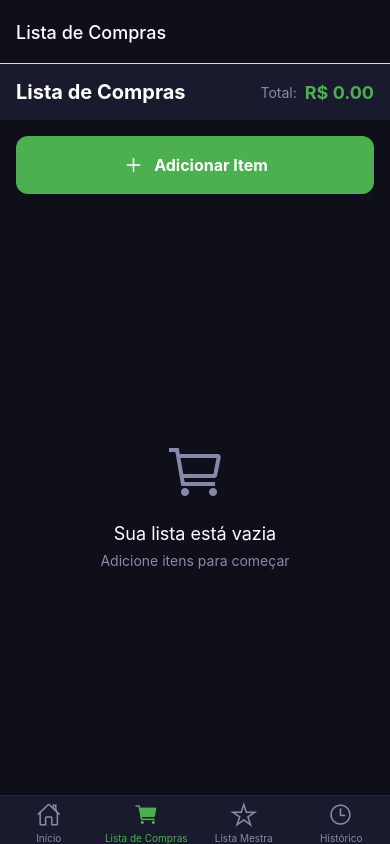
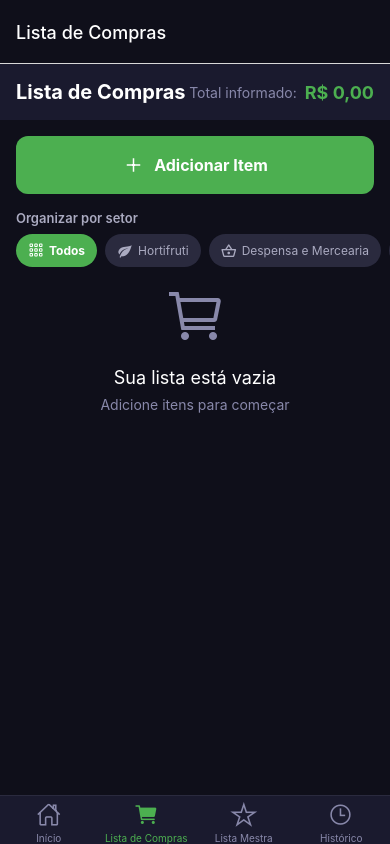
Before and after one commit to adesioms/market-app, a React Native app in the folder mercado-app/: screen /Lista in a window 390 px wide. Built offline with nearby package versions, Linux system fonts and the light colour scheme.

Commit message:
Corrigir fluxo de preços e lista de compras

```diff
--- a/mercado-app/src/screens/HistoryScreen.js
+++ b/mercado-app/src/screens/HistoryScreen.js
@@ -2,7 +2,7 @@ import React, { useState, useEffect, useCallback } from 'react';
 import { View, Text, FlatList, StyleSheet, TouchableOpacity, Modal, ScrollView, Alert } from 'react-native';
 import { Ionicons, MaterialCommunityIcons } from '@expo/vector-icons';
 import { useFocusEffect } from '@react-navigation/native';
-import { getPurchaseHistory, removeFromPurchaseHistory, CATEGORIES } from '../utils/storage';
+import { getPurchaseHistory, removeFromPurchaseHistory, getItemTotal, CATEGORIES } from '../utils/storage';
 
 export default function HistoryScreen() {
   const [history, setHistory] = useState([]);
@@ -74,13 +74,7 @@ export default function HistoryScreen() {
 
   const monthNames = ['Jan', 'Fev', 'Mar', 'Abr', 'Mai', 'Jun', 'Jul', 'Ago', 'Set', 'Out', 'Nov', 'Dez'];
 
-  const getTotalFiltered = () => {
-    return filteredHistory.reduce((sum, item) => {
-      const price = Number(item.price) || 0;
-      const quantity = Number(item.quantity) || 1;
-      return sum + (price * quantity);
-    }, 0);
-  };
+  const getTotalFiltered = () => filteredHistory.reduce((sum, item) => sum + getItemTotal(item), 0);
 
   const renderCategoryBadge = (category) => {
     const catConfig = CATEGORIES.find(c => c.id === category) || CATEGORIES[0];
@@ -111,15 +105,19 @@ export default function HistoryScreen() {
 
       <View style={styles.cardBody}>
         <View style={styles.infoRow}>
-          <Text style={styles.infoLabel}>Preço:</Text>
-          <Text style={styles.infoValue}>R$ {parseFloat(item.price).toFixed(2)}</Text>
+          <Text style={styles.infoLabel}>Valor total:</Text>
+          <Text style={styles.infoValue}>
+            {item.price !== null && item.price !== undefined
+              ? `R$ ${getItemTotal(item).toFixed(2).replace('.', ',')}`
+              : 'A informar'}
+          </Text>
         </View>
 
         {item.originalPrice && item.isPromotion && (
           <View style={styles.infoRow}>
             <Text style={styles.infoLabel}>De: R$ {parseFloat(item.originalPrice).toFixed(2)}</Text>
             <Text style={[styles.infoValue, { color: '#4CAF50' }]}>
-              Economia: R$ {(parseFloat(item.originalPrice) - parseFloat(item.price)).toFixed(2)}
+              Economia: R$ {(parseFloat(item.originalPrice) - parseFloat(item.price)).toFixed(2).replace('.', ',')}
             </Text>
           </View>
         )}
--- a/mercado-app/src/screens/ShoppingListScreen.js
+++ b/mercado-app/src/screens/ShoppingListScreen.js
@@ -2,7 +2,19 @@ import React, { useState, useCallback } from 'react';
 import { View, Text, StyleSheet, FlatList, TouchableOpacity, Modal, TextInput, Alert, ScrollView } from 'react-native';
 import { Ionicons, MaterialCommunityIcons } from '@expo/vector-icons';
 import { useFocusEffect } from '@react-navigation/native';
-import { getShoppingList, addToShoppingList, updateShoppingItem, removeFromShoppingList, markAsPurchased, searchSuggestions, getPurchaseDefaults, CATEGORIES, UNITS } from '../utils/storage';
+import { getShoppingList, addToShoppingList, updateShoppingItem, removeFromShoppingList, markAsPurchased, searchSuggestions, getPurchaseDefaults, getItemTotal, CATEGORIES, UNITS } from '../utils/storage';
+
+const onlyDigits = (value) => String(value || '').replace(/\D/g, '');
+const parseMoneyDigits = (digits) => digits ? Number(digits) / 100 : null;
+const formatMoneyDigits = (digits) => {
+  if (!digits) return '';
+  const amount = Number(digits) / 100;
+  return amount.toFixed(2).replace('.', ',');
+};
+const moneyDigitsFromValue = (value) => {
+  if (value === null || value === undefined || value === '') return '';
+  return String(Math.round(Number(value) * 100));
+};
 
 export default function ShoppingListScreen() {
   const [shoppingList, setShoppingList] = useState([]);
@@ -14,8 +26,9 @@ export default function ShoppingListScreen() {
   const [editingItem, setEditingItem] = useState(null);
   const [searchQuery, setSearchQuery] = useState('');
   const [suggestions, setSuggestions] = useState([]);
-  const [purchaseData, setPurchaseData] = useState({ price: '', quantity: '1', unit: 'un', isPromotion: false, originalPrice: '' });
+  const [purchaseData, setPurchaseData] = useState({ priceDigits: '', quantity: '1', unit: 'un', isPromotion: false, originalPriceDigits: '' });
   const [unitModalVisible, setUnitModalVisible] = useState(false);
+  const [selectedCategory, setSelectedCategory] = useState(null);
 
   const loadList = useCallback(async () => {
     const list = await getShoppingList();
@@ -86,7 +99,10 @@ export default function ShoppingListScreen() {
       id: item.id,
       name: item.name || '',
       brand: item.brand || '',
-      category: item.category || 'outros'
+      category: item.category || 'outros',
+      quantity: String(item.quantity ?? getPurchaseDefaults(item.category).quantity),
+      unit: item.unit || getPurchaseDefaults(item.category).unit,
+      priceDigits: moneyDigitsFromValue(item.price)
     });
     setEditModalVisible(true);
   };
@@ -98,10 +114,20 @@ export default function ShoppingListScreen() {
       return;
     }
 
+    const quantity = Number.parseFloat(String(editingItem.quantity || '').replace(',', '.'));
+    if (!quantity || quantity <= 0) {
+      Alert.alert('Erro', 'Informe uma quantidade válida');
+      return;
+    }
+
     const saved = await updateShoppingItem(editingItem.id, {
       name,
       brand: editingItem.brand.trim(),
-      category: editingItem.category
+      category: editingItem.category,
+      quantity,
+      unit: editingItem.unit,
+      price: parseMoneyDigits(editingItem.priceDigits),
+      priceIsTotal: true
     });
 
     if (!saved) {
@@ -122,27 +148,29 @@ export default function ShoppingListScreen() {
 
     setSelectedItem(item);
     setPurchaseData({
-      price: '',
+      priceDigits: moneyDigitsFromValue(item.price),
       quantity: String(item.quantity ?? defaults.quantity),
       unit,
-      isPromotion: false,
-      originalPrice: ''
+      isPromotion: Boolean(item.isPromotion),
+      originalPriceDigits: moneyDigitsFromValue(item.originalPrice)
     });
     setPurchaseModalVisible(true);
   };
 
   const handleConfirmPurchase = async () => {
-    if (!purchaseData.price || parseFloat(purchaseData.price) <= 0) {
-      Alert.alert('Erro', 'Digite um preço válido');
+    const quantity = Number.parseFloat(String(purchaseData.quantity || '').replace(',', '.'));
+    if (!quantity || quantity <= 0) {
+      Alert.alert('Erro', 'Digite uma quantidade válida');
       return;
     }
 
     const purchased = await markAsPurchased(selectedItem.id, {
-      price: parseFloat(purchaseData.price),
-      quantity: parseFloat(purchaseData.quantity) || 1,
+      price: parseMoneyDigits(purchaseData.priceDigits),
+      priceIsTotal: true,
+      quantity,
       unit: purchaseData.unit,
       isPromotion: purchaseData.isPromotion,
-      originalPrice: purchaseData.isPromotion ? parseFloat(purchaseData.originalPrice) : null
+      originalPrice: purchaseData.isPromotion ? parseMoneyDigits(purchaseData.originalPriceDigits) : null
     });
 
     if (!purchased) {
@@ -165,21 +193,23 @@ export default function ShoppingListScreen() {
     ]);
   };
 
-  const calculateTotal = () => {
-    let total = 0;
-    shoppingList.forEach(item => {
-      if (item.status === 'purchased' && item.price && item.quantity) {
-        total += item.price * item.quantity;
-      }
+  const calculateTotal = () => shoppingList
+    .filter(item => item.status === 'purchased')
+    .reduce((total, item) => total + getItemTotal(item), 0);
+
+  const categoryOrder = CATEGORIES.reduce((order, category, index) => ({ ...order, [category.id]: index }), {});
+  const filteredItems = [...(selectedCategory
+    ? shoppingList.filter(item => item.category === selectedCategory)
+    : shoppingList)].sort((first, second) => {
+      const categoryDifference = (categoryOrder[first.category] ?? 999) - (categoryOrder[second.category] ?? 999);
+      return categoryDifference || String(first.name || '').localeCompare(String(second.name || ''), 'pt-BR');
     });
-    return total;
-  };
-
-  const pendingItems = shoppingList.filter(item => item.status === 'pending');
-  const purchasedItems = shoppingList.filter(item => item.status === 'purchased');
+  const pendingItems = filteredItems.filter(item => item.status === 'pending');
+  const purchasedItems = filteredItems.filter(item => item.status === 'purchased');
 
   const renderItem = ({ item }) => {
     const category = CATEGORIES.find(c => c.id === item.category);
+    const total = getItemTotal(item);
 
     return (
       <View style={[styles.itemCard, item.status === 'purchased' && styles.itemPurchased]}>
@@ -201,11 +231,14 @@ export default function ShoppingListScreen() {
               </Text>
             ) : null}
             <Text style={styles.itemCategory}>{category?.name || 'Outros'}</Text>
-            {item.status === 'purchased' && item.price && (
+            <Text style={styles.itemQuantity}>{item.quantity || 1} {item.unit || 'un'}</Text>
+            {item.price !== null && item.price !== undefined ? (
               <Text style={styles.itemPrice}>
-                R$ {(item.price * item.quantity).toFixed(2)}
+                R$ {total.toFixed(2).replace('.', ',')}
                 {item.isPromotion && <Text style={styles.promotionBadge}> PROMO</Text>}
               </Text>
+            ) : (
+              <Text style={styles.itemPendingPrice}>Preço a informar no caixa</Text>
             )}
           </View>
         </TouchableOpacity>
@@ -231,12 +264,13 @@ export default function ShoppingListScreen() {
 
   return (
     <View style={styles.container}>
+      <ScrollView style={styles.listScroll} contentContainerStyle={styles.listContent} nestedScrollEnabled>
       {/* Header com Total */}
       <View style={styles.header}>
         <Text style={styles.headerTitle}>Lista de Compras</Text>
         <View style={styles.totalContainer}>
-          <Text style={styles.totalLabel}>Total:</Text>
-          <Text style={styles.totalValue}>R$ {calculateTotal().toFixed(2)}</Text>
+          <Text style={styles.totalLabel}>Total informado:</Text>
+          <Text style={styles.totalValue}>R$ {calculateTotal().toFixed(2).replace('.', ',')}</Text>
         </View>
       </View>
 
@@ -245,6 +279,29 @@ export default function ShoppingListScreen() {
         <Ionicons name="add" size={24} color="#fff" />
         <Text style={styles.addButtonText}>Adicionar Item</Text>
       </TouchableOpacity>
+
+      <View style={styles.filterSection}>
+        <Text style={styles.filterLabel}>Organizar por setor</Text>
+        <ScrollView horizontal showsHorizontalScrollIndicator={false} contentContainerStyle={styles.filterScrollContent}>
+          <TouchableOpacity
+            style={[styles.filterChip, !selectedCategory && styles.filterChipActive]}
+            onPress={() => setSelectedCategory(null)}
+          >
+            <Ionicons name="apps-outline" size={16} color={!selectedCategory ? '#fff' : '#aaaac0'} />
+            <Text style={[styles.filterChipText, !selectedCategory && styles.filterChipTextActive]}>Todos</Text>
+          </TouchableOpacity>
+          {CATEGORIES.map(category => (
+            <TouchableOpacity
+              key={category.id}
+              style={[styles.filterChip, selectedCategory === category.id && { backgroundColor: category.color }]}
+              onPress={() => setSelectedCategory(category.id)}
+            >
+              <MaterialCommunityIcons name={category.icon} size={16} color={selectedCategory === category.id ? '#fff' : '#aaaac0'} />
+              <Text style={[styles.filterChipText, selectedCategory === category.id && styles.filterChipTextActive]}>{category.name}</Text>
+            </TouchableOpacity>
+          ))}
+        </ScrollView>
+      </View>
 
       {/* Lista Pendentes */}
       {pendingItems.length > 0 && (
@@ -279,6 +336,16 @@ export default function ShoppingListScreen() {
           <Text style={styles.emptySubtext}>Adicione itens para começar</Text>
         </View>
       )}
+
+      {shoppingList.length > 0 && filteredItems.length === 0 && (
+        <View style={styles.filteredEmptyContainer}>
+          <Ionicons name="filter-outline" size={40} color="#8888aa" />
+          <Text style={styles.emptyText}>Nenhum item neste setor</Text>
+          <Text style={styles.emptySubtext}>Escolha outro setor para ver os produtos.</Text>
+        </View>
+      )}
+
+      </ScrollView>
 
       {/* Modal Adicionar Item */}
       <Modal visible={modalVisible} animationType="slide" transparent onRequestClose={() => setModalVisible(false)}>
@@ -363,6 +430,46 @@ export default function ShoppingListScreen() {
                 onChangeText={(brand) => setEditingItem({ ...editingItem, brand })}
               />
 
+              <View style={styles.row}>
+                <View style={[styles.fieldColumn, styles.halfField, styles.leftField]}>
+                  <Text style={styles.label}>Quantidade</Text>
+                  <TextInput
+                    style={styles.input}
+                    placeholder="1"
+                    placeholderTextColor="#8888aa"
+                    keyboardType="decimal-pad"
+                    value={editingItem?.quantity || ''}
+                    onChangeText={(quantity) => setEditingItem({ ...editingItem, quantity })}
+                  />
+                </View>
+                <View style={[styles.fieldColumn, styles.halfField]}>
+                  <Text style={styles.label}>Valor total (R$)</Text>
+                  <TextInput
+                    style={styles.input}
+                    placeholder="Opcional"
+                    placeholderTextColor="#8888aa"
+                    keyboardType="decimal-pad"
+                    value={formatMoneyDigits(editingItem?.priceDigits)}
+                    onChangeText={(value) => setEditingItem({ ...editingItem, priceDigits: onlyDigits(value) })}
+                  />
+                </View>
+              </View>
+
+              <Text style={styles.label}>Unidade</Text>
+              <ScrollView horizontal showsHorizontalScrollIndicator={false} style={styles.unitsScroll}>
+                <View style={styles.unitsContainer}>
+                  {UNITS.map(unit => (
+                    <TouchableOpacity
+                      key={unit}
+                      style={[styles.unitChip, editingItem?.unit === unit && styles.unitChipActive]}
+                      onPress={() => setEditingItem({ ...editingItem, unit })}
+                    >
+                      <Text style={[styles.unitChipText, editingItem?.unit === unit && styles.unitChipTextActive]}>{unit}</Text>
+                    </TouchableOpacity>
+                  ))}
+                </View>
+              </ScrollView>
+
               <Text style={styles.label}>Categoria</Text>
               <View style={styles.categorySelector}>
                 {CATEGORIES.map(cat => (
@@ -400,12 +507,13 @@ export default function ShoppingListScreen() {
 
             <TextInput
               style={styles.input}
-              placeholder={`Preço por ${purchaseData.unit} (R$)`}
+              placeholder="Valor total pago (opcional)"
               placeholderTextColor="#8888aa"
               keyboardType="numeric"
-              value={purchaseData.price}
-              onChangeText={(text) => setPurchaseData({...purchaseData, price: text})}
+              value={formatMoneyDigits(purchaseData.priceDigits)}
+              onChangeText={(value) => setPurchaseData({ ...purchaseData, priceDigits: onlyDigits(value) })}
             />
+            <Text style={styles.helperText}>Opcional no planejamento. Digite só os números: 800 = R$ 8,00; 8 = R$ 0,08.</Text>
 
             <View style={styles.row}>
               <TextInput
@@ -434,18 +542,18 @@ export default function ShoppingListScreen() {
             {purchaseData.isPromotion && (
               <TextInput
                 style={styles.input}
-                placeholder="Preço Original (R$)"
+                placeholder="Valor original total (opcional)"
                 placeholderTextColor="#8888aa"
                 keyboardType="numeric"
-                value={purchaseData.originalPrice}
-                onChangeText={(text) => setPurchaseData({...purchaseData, originalPrice: text})}
+                value={formatMoneyDigits(purchaseData.originalPriceDigits)}
+                onChangeText={(value) => setPurchaseData({ ...purchaseData, originalPriceDigits: onlyDigits(value) })}
               />
             )}
 
-            {purchaseData.price && purchaseData.quantity && purchaseData.originalPrice && (
+            {purchaseData.priceDigits && purchaseData.originalPriceDigits && (
               <View style={styles.savingsContainer}>
                 <Text style={styles.savingsText}>
-                  Economia: R$ {((parseFloat(purchaseData.originalPrice) - parseFloat(purchaseData.price)) * parseFloat(purchaseData.quantity)).toFixed(2)}
+                  Economia: R$ {((parseMoneyDigits(purchaseData.originalPriceDigits) || 0) - (parseMoneyDigits(purchaseData.priceDigits) || 0)).toFixed(2).replace('.', ',')}
                 </Text>
               </View>
             )}
@@ -502,6 +610,15 @@ const styles = StyleSheet.create({
   addButtonText: { color: '#fff', fontSize: 16, fontWeight: 'bold', marginLeft: 8 },
   section: { paddingHorizontal: 16, marginBottom: 16 },
   sectionTitle: { color: '#fff', fontSize: 16, fontWeight: 'bold', marginBottom: 8 },
+  filterSection: { marginBottom: 12 },
+  filterLabel: { color: '#aaaac0', fontSize: 13, fontWeight: '600', marginHorizontal: 16, marginBottom: 8 },
+  filterScrollContent: { paddingHorizontal: 16, paddingBottom: 2 },
+  filterChip: { flexDirection: 'row', alignItems: 'center', backgroundColor: '#2a2a3e', borderRadius: 18, paddingHorizontal: 12, paddingVertical: 8, marginRight: 8 },
+  filterChipActive: { backgroundColor: '#4CAF50' },
+  filterChipText: { color: '#aaaac0', fontSize: 12, marginLeft: 5 },
+  filterChipTextActive: { color: '#fff', fontWeight: 'bold' },
+  listScroll: { flex: 1 },
+  listContent: { paddingBottom: 24 },
   itemCard: { backgroundColor: '#1a1a2e', padding: 12, borderRadius: 12, marginBottom: 8, flexDirection: 'row', alignItems: 'center' },
   itemPurchased: { opacity: 0.7 },
   itemLeft: { flexDirection: 'row', alignItems: 'center', flex: 1 },
@@ -510,14 +627,17 @@ const styles = StyleSheet.create({
   itemName: { color: '#fff', fontSize: 16, fontWeight: 'bold' },
   itemBrand: { color: '#8888aa', fontSize: 14 },
   itemCategory: { color: '#8888aa', fontSize: 12, marginTop: 2 },
+  itemQuantity: { color: '#c0c0d0', fontSize: 12, marginTop: 2 },
   itemPrice: { color: '#4CAF50', fontSize: 14, fontWeight: 'bold', marginTop: 4 },
+  itemPendingPrice: { color: '#FFB74D', fontSize: 12, marginTop: 4 },
   itemTextPurchased: { textDecorationLine: 'line-through' },
   promotionBadge: { backgroundColor: '#FF9800', color: '#fff', fontSize: 10, paddingHorizontal: 4, borderRadius: 4, marginLeft: 4 },
   itemActions: { flexDirection: 'row', alignItems: 'center', gap: 12 },
   buyButton: { backgroundColor: '#4CAF50', padding: 8, borderRadius: 8 },
   emptyContainer: { flex: 1, justifyContent: 'center', alignItems: 'center' },
   emptyText: { color: '#fff', fontSize: 18, marginTop: 16 },
-  emptySubtext: { color: '#8888aa', fontSize: 14, marginTop: 8 },
+  emptySubtext: { color: '#8888aa', fontSize: 14, marginTop: 8, textAlign: 'center' },
+  filteredEmptyContainer: { padding: 32, justifyContent: 'center', alignItems: 'center' },
   modalOverlay: { flex: 1, backgroundColor: 'rgba(0,0,0,0.8)', justifyContent: 'flex-end' },
   modalContent: { backgroundColor: '#1a1a2e', padding: 24, borderTopLeftRadius: 24, borderTopRightRadius: 24 },
   formModalContent: { backgroundColor: '#1a1a2e', borderTopLeftRadius: 24, borderTopRightRadius: 24, maxHeight: '88%' },
@@ -526,7 +646,11 @@ const styles = StyleSheet.create({
   purchaseProductName: { color: '#4CAF50', fontSize: 18, textAlign: 'center', marginBottom: 4 },
   purchaseProductBrand: { color: '#8888aa', fontSize: 14, textAlign: 'center', marginBottom: 16 },
   input: { backgroundColor: '#2a2a3e', color: '#fff', padding: 12, borderRadius: 8, marginBottom: 12 },
+  helperText: { color: '#8888aa', fontSize: 12, lineHeight: 17, marginTop: -6, marginBottom: 12 },
   row: { flexDirection: 'row', gap: 8 },
+  fieldColumn: { marginBottom: 12 },
+  halfField: { flex: 1 },
+  leftField: { marginRight: 8 },
   unitButton: { backgroundColor: '#2a2a3e', padding: 12, borderRadius: 8, justifyContent: 'center', minWidth: 80, alignItems: 'center' },
   unitButtonText: { color: '#fff', fontSize: 16 },
   promotionRow: { flexDirection: 'row', alignItems: 'center', marginBottom: 12 },
--- a/mercado-app/src/utils/storage.js
+++ b/mercado-app/src/utils/storage.js
@@ -54,6 +54,12 @@ const CATEGORY_PURCHASE_DEFAULTS = {
 export const getPurchaseDefaults = (categoryId) => {
   const category = normalizeCategoryId(categoryId);
   return CATEGORY_PURCHASE_DEFAULTS[category] || { quantity: '1', unit: 'un' };
+};
+
+export const getItemTotal = (item) => {
+  const price = Number(item?.price) || 0;
+  const quantity = Number(item?.quantity) || 1;
+  return item?.priceIsTotal ? price : price * quantity;
 };
 
 // Lista Mestra
@@ -150,6 +156,7 @@ export const addToShoppingList = async (item) => {
       status: 'pending', // pending, purchased
       purchaseDate: null,
       price: null,
+      priceIsTotal: true,
       quantity: item.quantity ?? defaults.quantity,
       unit: item.unit ?? defaults.unit,
       isPromotion: false,
@@ -166,13 +173,20 @@ export const addToShoppingList = async (item) => {
 export const updateShoppingItem = async (id, updates) => {
   try {
     const current = await getShoppingList();
+    const existing = current.find(item => item.id === id);
     const updated = current.map(item =>
       item.id === id
         ? { ...item, ...updates, category: normalizeCategoryId(updates.category ?? item.category) }
         : item
     );
-    await saveShoppingList(updated);
-    return true;
+    const saved = await saveShoppingList(updated);
+
+    if (saved && existing?.status === 'purchased') {
+      const updatedItem = updated.find(item => item.id === id);
+      await updatePurchaseHistoryForShoppingItem(id, updatedItem);
+    }
+
+    return saved;
   } catch (error) {
     console.error('Erro ao atualizar item:', error);
     return false;
@@ -191,6 +205,22 @@ export const removeFromShoppingList = async (id) => {
   }
 };
 
+export const updatePurchaseHistoryForShoppingItem = async (shoppingItemId, updates) => {
+  try {
+    const current = await getPurchaseHistory();
+    const updated = current.map(item =>
+      item.shoppingItemId === shoppingItemId
+        ? { ...item, ...updates, category: normalizeCategoryId(updates.category ?? item.category) }
+        : item
+    );
+    await savePurchaseHistory(updated);
+    return true;
+  } catch (error) {
+    console.error('Erro ao atualizar compra no histórico:', error);
+    return false;
+  }
+};
+
 export const markAsPurchased = async (id, purchaseData) => {
   try {
     const current = await getShoppingList();
@@ -201,6 +231,7 @@ export const markAsPurchased = async (id, purchaseData) => {
           ...item,
           status: 'purchased',
           purchaseDate,
+          priceIsTotal: true,
           ...purchaseData
         };
       }
@@ -213,7 +244,9 @@ export const markAsPurchased = async (id, purchaseData) => {
     if (purchasedItem) {
       await addToPurchaseHistory({
         ...purchasedItem,
+        shoppingItemId: id,
         purchaseDate,
+        priceIsTotal: true,
         ...purchaseData
       });
     }
@@ -336,7 +369,7 @@ export const getDashboardStats = async () => {
     });
 
     const totalSpent = monthPurchases.reduce((sum, item) => {
-      return sum + (item.price * item.quantity || 0);
+      return sum + getItemTotal(item);
     }, 0);
 
     const categoryTotals = {};
@@ -346,7 +379,7 @@ export const getDashboardStats = async () => {
 
     monthPurchases.forEach(item => {
       if (categoryTotals[item.category] !== undefined) {
-        categoryTotals[item.category] += (item.price * item.quantity || 0);
+        categoryTotals[item.category] += getItemTotal(item);
       }
     });
 
```
